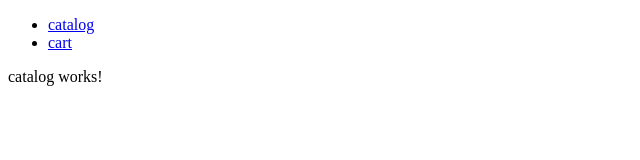
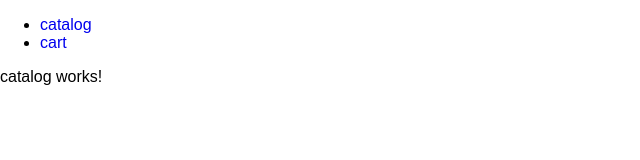
Before and after one commit to CorazonCruzo/Ozon, an Angular app: page /mysite.ru/catalog in a window 1280 px wide. Shown: the top 160 px of the page, without its empty margins (0-640 px from the left). Built offline with nearby package versions, Linux system fonts and the light colour scheme.

Commit message:
add common styles

```diff
--- /dev/null
+++ b/src/assets/styles/mixins.scss
@@ -0,0 +1,30 @@
+@mixin container-responsive {
+  width: 90%;
+  min-width: 270px;
+  margin: 0 auto;
+  box-sizing: border-box;
+
+  @media #{$width-tablet} {
+    width: 94%;
+    max-width: 1024px;
+  }
+  @media #{$width-desktop} {
+    width: 1024px;
+    padding-left: 44px;
+    padding-right: 44px;
+  }
+}
+
+@mixin ul-reset {
+  list-style-type: none;
+  padding: 0;
+  margin: 0;
+}
+
+@mixin btn-reset {
+  padding: 0;
+  border: none;
+  outline: none;
+  background-color: transparent;
+  text-align: left;
+}
--- /dev/null
+++ b/src/assets/styles/variables.scss
@@ -0,0 +1,10 @@
+// media
+$width-mobile: '(max-width: 767px)';
+$width-tablet: '(min-width: 768px)';
+$width-desktop: '(min-width: 1024px)';
+
+//colors
+$white_color: #FFF;
+$gray_text: #808D9A;
+$black_text: #001A34;
+$attention_color: #F91155;
--- a/src/styles.scss
+++ b/src/styles.scss
@@ -1 +1,8 @@
-/* You can add global styles to this file, and also import other style files */
+@import 'assets/styles/normalize.scss';
+@import 'assets/styles/variables.scss';
+@import 'assets/styles/mixins.scss';
+
+body,
+html {
+  font-family: Arial, sans-serif;
+}
```
